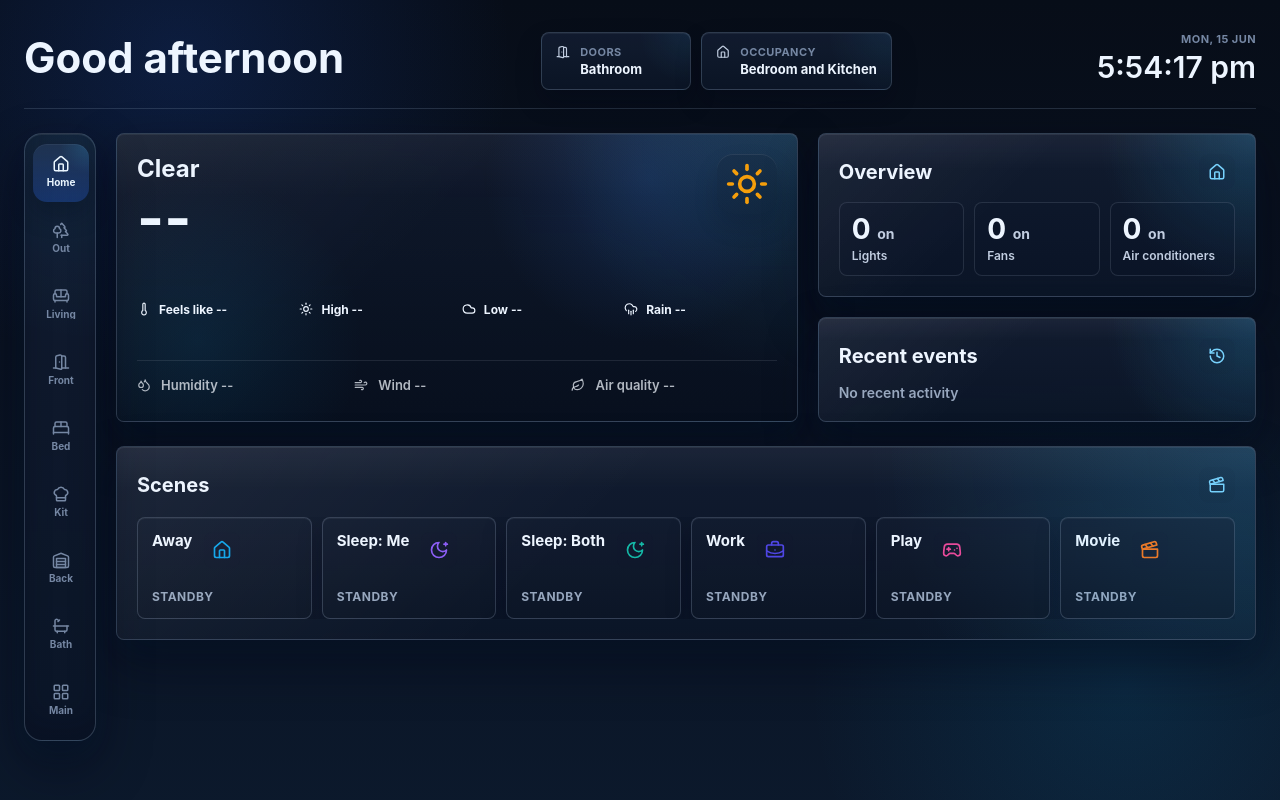
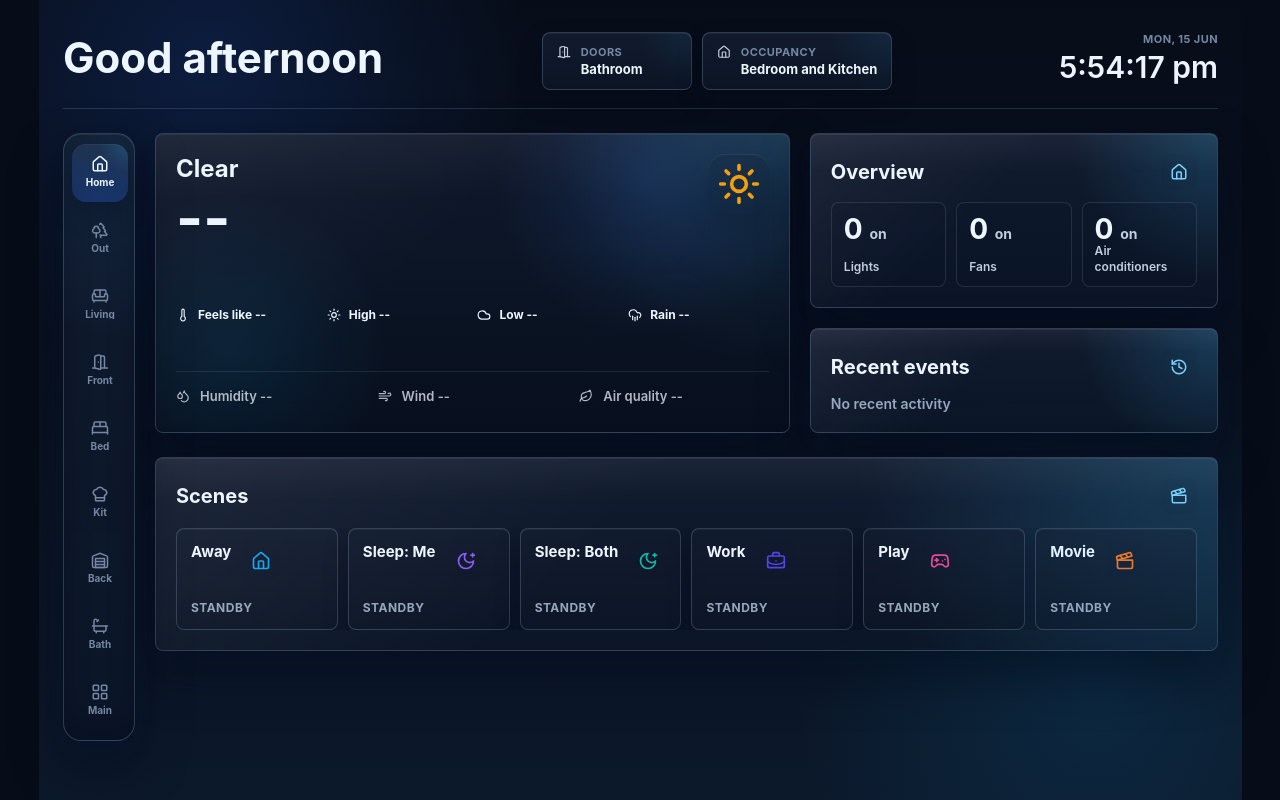
Before and after one commit to Nishen-Peiris/ha-dashboard, a React (Vite) app: page / in a window 1280 px wide. Built offline with nearby package versions, Linux system fonts and the light colour scheme.

Commit message:
Fit dashboard to viewport

```diff
--- a/src/App.jsx
+++ b/src/App.jsx
@@ -1,4 +1,4 @@
-import { useEffect, useRef, useState } from 'react'
+import { useEffect, useLayoutEffect, useRef, useState } from 'react'
 import { Power, RotateCcw } from 'lucide-react'
 import ControlsPage from './components/ControlsPage'
 import DashboardHeader from './components/DashboardHeader'
@@ -12,11 +12,14 @@ const HOME_IDLE_TIMEOUT_MS = 5 * 60 * 1000
 export default function App() {
   const [activePage, setActivePage] = useState('home')
   const [selectedRoom, setSelectedRoom] = useState('Kitchen')
+  const [fitState, setFitState] = useState({ width: 0, height: 0, scale: 1 })
   const { callService, dashboardData } = useHomeAssistant()
   const { activity, doors, entityIndex, metrics, rooms, weatherForecast } = dashboardData
   const primaryMetrics = metrics.slice(0, 3)
   const secondaryMetrics = metrics.slice(3)
   const idleTimeoutRef = useRef(null)
+  const viewportRef = useRef(null)
+  const dashboardRef = useRef(null)
 
   useEffect(() => {
     document.documentElement.setAttribute('data-theme', 'dark')
@@ -51,8 +54,79 @@ export default function App() {
     }
   }, [])
 
+  useLayoutEffect(() => {
+    const viewport = viewportRef.current
+    const dashboard = dashboardRef.current
+
+    if (!viewport || !dashboard || typeof ResizeObserver === 'undefined') {
+      return undefined
+    }
+
+    let frameId = 0
+
+    const updateFit = () => {
+      window.cancelAnimationFrame(frameId)
+      frameId = window.requestAnimationFrame(() => {
+        const viewportWidth = viewport.clientWidth
+        const viewportHeight = viewport.clientHeight
+        const contentWidth = dashboard.scrollWidth
+        const contentHeight = dashboard.scrollHeight
+
+        if (!viewportWidth || !viewportHeight || !contentWidth || !contentHeight) {
+          return
+        }
+
+        const nextScale = Math.min(1, viewportWidth / contentWidth, viewportHeight / contentHeight)
+
+        setFitState((current) => {
+          const roundedScale = Number(nextScale.toFixed(4))
+          if (
+            current.width === contentWidth
+            && current.height === contentHeight
+            && current.scale === roundedScale
+          ) {
+            return current
+          }
+
+          return {
+            width: contentWidth,
+            height: contentHeight,
+            scale: roundedScale,
+          }
+        })
+      })
+    }
+
+    const resizeObserver = new ResizeObserver(updateFit)
+    resizeObserver.observe(viewport)
+    resizeObserver.observe(dashboard)
+    window.addEventListener('resize', updateFit)
+    updateFit()
+
+    return () => {
+      window.cancelAnimationFrame(frameId)
+      resizeObserver.disconnect()
+      window.removeEventListener('resize', updateFit)
+    }
+  }, [activePage, selectedRoom])
+
+  const scaledWidth = fitState.width ? Math.ceil(fitState.width * fitState.scale) : undefined
+  const scaledHeight = fitState.height ? Math.ceil(fitState.height * fitState.scale) : undefined
+
   return (
-    <div className="dashboard">
+    <div className="dashboard-viewport" ref={viewportRef}>
+      <div
+        className="dashboard-fit-shell"
+        style={scaledWidth && scaledHeight ? { width: `${scaledWidth}px`, height: `${scaledHeight}px` } : undefined}
+      >
+        <div
+          className="dashboard-fit-target"
+          style={{
+            transform: `scale(${fitState.scale})`,
+            width: fitState.width ? `${fitState.width}px` : undefined,
+          }}
+        >
+          <div className="dashboard" ref={dashboardRef}>
             <div className="page-shell">
               <DashboardHeader
                 occupiedRooms={rooms}
@@ -140,5 +214,8 @@ export default function App() {
               </div>
             </div>
           </div>
+        </div>
+      </div>
+    </div>
   )
 }
--- a/src/styles.css
+++ b/src/styles.css
@@ -136,6 +136,24 @@ body{
   color:var(--text-primary);
 }
 
+.dashboard-viewport{
+  width:100vw;
+  height:100vh;
+  overflow:hidden;
+  display:flex;
+  align-items:flex-start;
+  justify-content:center;
+}
+
+.dashboard-fit-shell{
+  flex:0 0 auto;
+}
+
+.dashboard-fit-target{
+  transform-origin:top left;
+  will-change:transform;
+}
+
 .dashboard{
   padding:24px;
   min-height:100vh;
```
Lines whose indentation alone changed are shown as unchanged.
